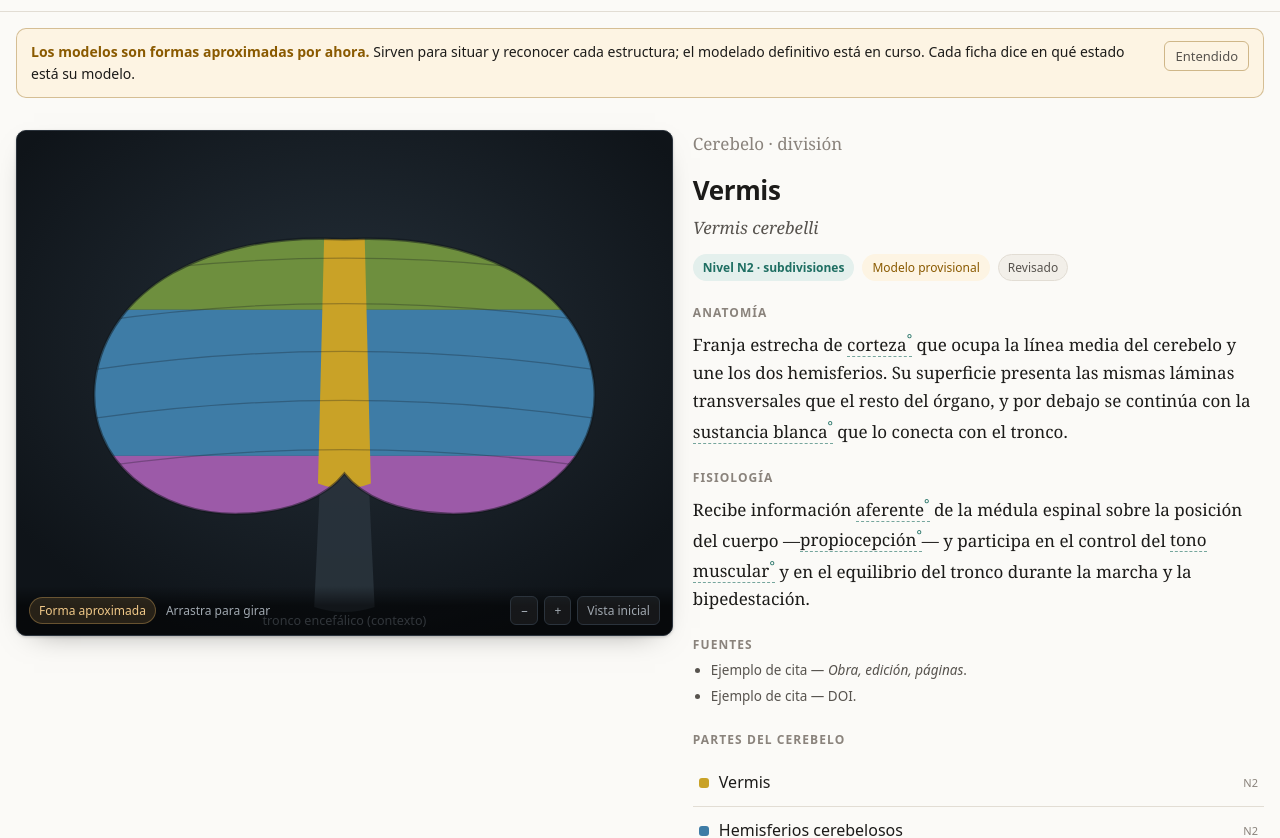
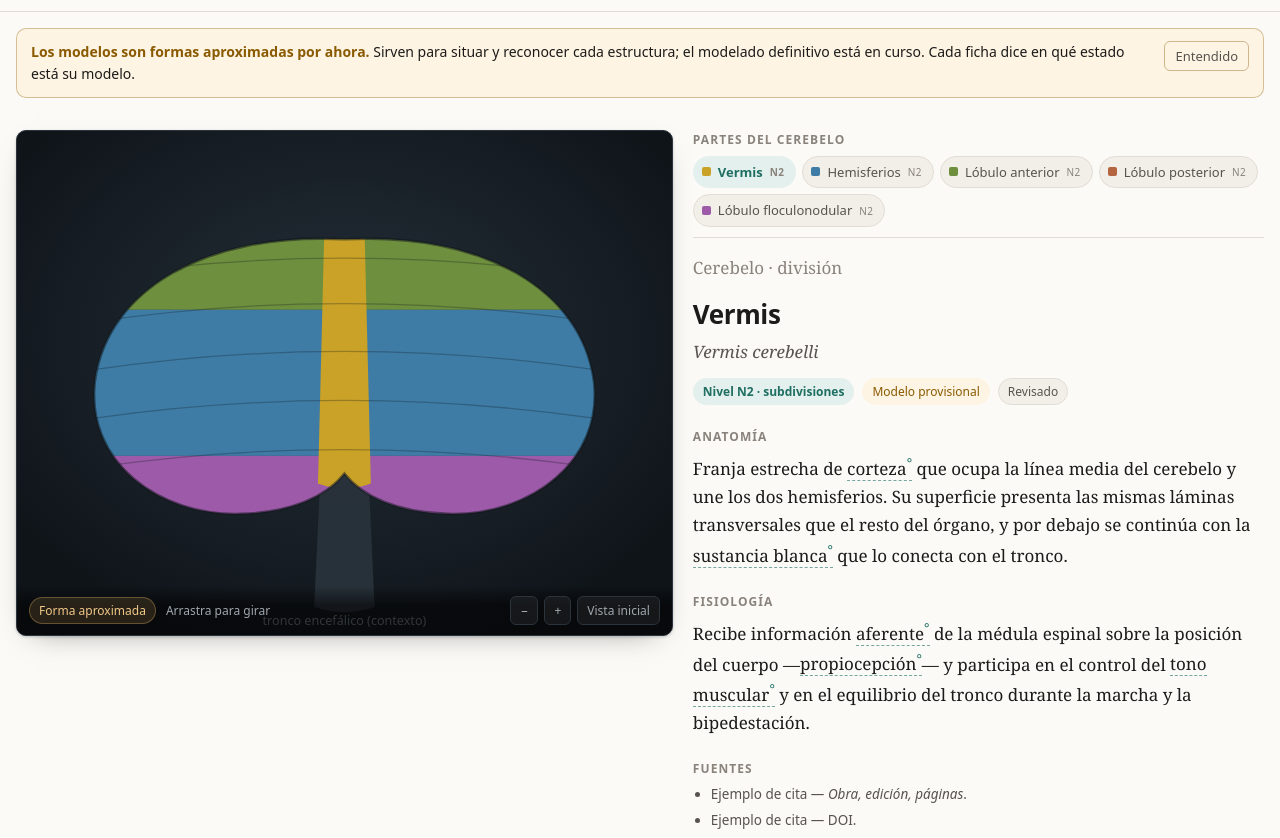
Before and after one commit to neuroteca/neuroteca.github.io, a plain HTML site: page atlas-desarrollo/motor/hitos/v0.1-cerebelo/identidad-visual/opcion-mixta.html in a window 1280 px wide. Shown: the part 119-957 px from the top of the page. Drawn offline with Linux system fonts and the light colour scheme.

Commit message:
Subir la navegacion de partes, por peticion de Max
La lista de partes es navegacion, y la navegacion no puede quedar debajo
de contenido que crece sin limite. Hoy son tres parrafos; en N3 seran
quince.

Aplicada como fila compacta fijada al hacer scroll, no como lista
vertical: una lista arriba resolveria lo de perderse pero empujaria la
ficha fuera de la primera pantalla.

Regla derivada, vinculante para la fase 2: esa navegacion pertenece al
motor, no a la pieza visor. Dentro del visor, apagarlo la borraria y
CA-A1 fallaria, que exige llegar a las seis fichas sin visor. Primer caso
en que un criterio de aislamiento decide donde vive un elemento de
interfaz.

Verificada en escritorio y en movil de 375 px.

Co-Authored-By: Claude Opus 5 <noreply@anthropic.com>

```diff
--- a/atlas-desarrollo/motor/hitos/v0.1-cerebelo/identidad-visual/opcion-mixta.html
+++ b/atlas-desarrollo/motor/hitos/v0.1-cerebelo/identidad-visual/opcion-mixta.html
@@ -121,7 +121,7 @@
   .insignia.nivel { background: var(--acento-suave); border-color: transparent; color: var(--acento); font-weight: 600; }
   .insignia.provisional { background: var(--aviso-fondo); border-color: transparent; color: var(--aviso); }
 
-  .ficha h3 {
+  .ficha h3, .partes-nav h3 {
     font-size: 12px; text-transform: uppercase; letter-spacing: .09em;
     color: var(--tinta-3); margin: 22px 0 6px; font-weight: 600;
   }
@@ -136,16 +136,27 @@
   .fuentes { font-size: 13.5px; color: var(--tinta-2); padding-left: 18px; margin: 0; }
   .fuentes li { margin-bottom: 4px; }
 
-  .partes-lista { list-style: none; padding: 0; margin: 10px 0 0; }
-  .partes-lista li { border-bottom: 1px solid var(--borde); }
-  .partes-lista button {
-    width: 100%; text-align: left; font: inherit; background: none; border: 0; cursor: pointer;
-    padding: 11px 6px; color: var(--tinta); display: flex; align-items: center; gap: 10px;
+  /* Navegación entre partes: arriba y fija, porque la ficha crece y no puede sepultarla.
+     Vive en el motor, no en la pieza visor: si viviera en el visor, apagarlo la borraría
+     y CA-A1 fallaría. */
+  .partes-nav {
+    position: sticky; top: 0; z-index: 5; background: var(--papel);
+    border-bottom: 1px solid var(--borde); padding-bottom: 10px; margin-bottom: 16px;
   }
-  .partes-lista button:hover { background: var(--papel-2); }
-  .partes-lista button:focus-visible { outline: 2px solid var(--acento); outline-offset: -2px; }
-  .punto { width: 10px; height: 10px; border-radius: 3px; flex: none; }
-  .partes-lista .nv { margin-left: auto; font-size: 11px; color: var(--tinta-3); }
+  .partes-nav h3 { margin-top: 0; }
+  .partes-nav ul { list-style: none; display: flex; flex-wrap: wrap; gap: 6px; padding: 0; margin: 0; }
+  .partes-nav button {
+    font: inherit; font-size: 13px; cursor: pointer; color: var(--tinta-2);
+    background: var(--papel-2); border: 1px solid var(--borde); border-radius: 99px;
+    padding: 5px 11px 5px 8px; display: inline-flex; align-items: center; gap: 7px;
+  }
+  .partes-nav button:hover { border-color: var(--acento); color: var(--tinta); }
+  .partes-nav button:focus-visible { outline: 2px solid var(--acento); outline-offset: 2px; }
+  .partes-nav button[aria-current="true"] {
+    background: var(--acento-suave); border-color: transparent; color: var(--acento); font-weight: 600;
+  }
+  .punto { width: 9px; height: 9px; border-radius: 2px; flex: none; }
+  .partes-nav .nv { font-size: 10px; color: var(--tinta-3); letter-spacing: .04em; }
 
   footer.sitio {
     padding: 20px 16px 40px; border-top: 1px solid var(--borde);
@@ -248,6 +259,19 @@
 
   <!-- ===== PANEL DE LECTURA (sigue el tema) ===== -->
   <section class="panel">
+
+    <!-- Navegación arriba y fija: la ficha crece, la navegación no puede quedar debajo -->
+    <nav class="partes-nav" aria-label="Partes del cerebelo">
+      <h3>Partes del cerebelo</h3>
+      <ul>
+        <li><button aria-current="true"><span class="punto" style="background:#C9A227"></span> Vermis <span class="nv">N2</span></button></li>
+        <li><button><span class="punto" style="background:#3E7CA6"></span> Hemisferios <span class="nv">N2</span></button></li>
+        <li><button><span class="punto" style="background:#6E8F3E"></span> Lóbulo anterior <span class="nv">N2</span></button></li>
+        <li><button><span class="punto" style="background:#B4643E"></span> Lóbulo posterior <span class="nv">N2</span></button></li>
+        <li><button><span class="punto" style="background:#9C5AA8"></span> Lóbulo floculonodular <span class="nv">N2</span></button></li>
+      </ul>
+    </nav>
+
     <article class="ficha">
       <p class="migas">Cerebelo · división</p>
       <h2>Vermis</h2>
@@ -281,15 +305,8 @@
         <li>Ejemplo de cita — DOI.</li>
       </ul>
 
-      <h3>Partes del cerebelo</h3>
-      <ul class="partes-lista">
-        <li><button><span class="punto" style="background:#C9A227"></span> Vermis <span class="nv">N2</span></button></li>
-        <li><button><span class="punto" style="background:#3E7CA6"></span> Hemisferios cerebelosos <span class="nv">N2</span></button></li>
-        <li><button><span class="punto" style="background:#6E8F3E"></span> Lóbulo anterior <span class="nv">N2</span></button></li>
-        <li><button><span class="punto" style="background:#B4643E"></span> Lóbulo posterior <span class="nv">N2</span></button></li>
-        <li><button><span class="punto" style="background:#9C5AA8"></span> Lóbulo floculonodular <span class="nv">N2</span></button></li>
-      </ul>
-      <p class="sr">Esta lista es el recorrido sin visor: da acceso por teclado a todas las fichas.</p>
+      <p class="sr">La navegación de partes, arriba, es el recorrido sin visor: da acceso
+      por teclado a todas las fichas aunque el visor esté apagado o falle.</p>
     </article>
   </section>
 </main>
```
Also changed, not shown: 4 other files.
